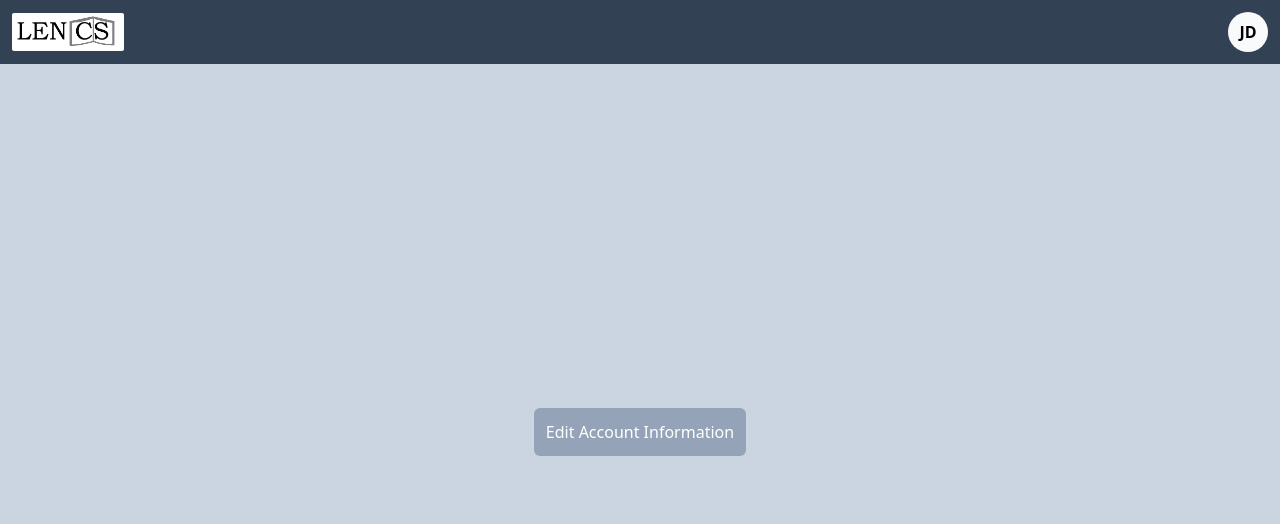
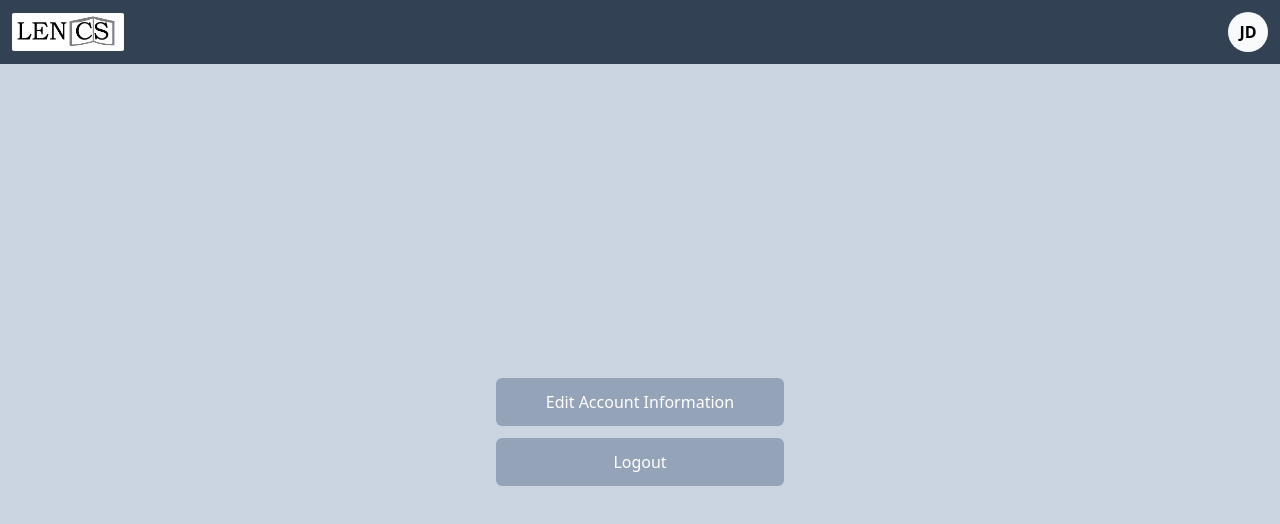
Before and after one commit to ilhanbae/Grouped, a React (Create React App) app in the folder front_end/: page /manageaccount in a window 1280 px wide. Shown: the top 524 px of the page. Built offline with nearby package versions, Linux system fonts and the light colour scheme.

Commit message:
Add logout link in manage account page

```diff
--- a/front_end/src/pages/EditProfile/EditProfile.jsx
+++ b/front_end/src/pages/EditProfile/EditProfile.jsx
@@ -7,7 +7,7 @@ const EditProfile = () => {
     firstname: "",
     lastname: "",
     bio: "",
-    school: "Not Applicable",
+    school: "",
   });
   const navigate = useNavigate();
 
--- a/front_end/src/pages/ManageAccount/ManageAccount.jsx
+++ b/front_end/src/pages/ManageAccount/ManageAccount.jsx
@@ -1,18 +1,32 @@
 import React from "react";
 import { Link } from "react-router-dom";
+import { useNavigate } from "react-router-dom";
 
 const ManageAccount = () => {
+  const navigate = useNavigate();
+  const handleLogout = () => {
+    // TODO: Should confirm if the user really want to logout
+    navigate("/");
+  };
+
   return (
-    <div className="flex items-center flex-col bg-slate-300">
+    <div className="h-full flex flex-col items-center bg-slate-300">
       {/* Links */}
-      <div className="min-h-full min-w-full flex flex-col items-center justify-center flex-grow ">
+      <div className="h-full w-72 flex items-center text-center justify-center flex-col  space-y-3">
         {/* Edit Account Information */}
         <Link
-          className="p-3 rounded-md text-white bg-slate-400 hover:bg-slate-500"
+          className="w-full p-3 rounded-md text-white bg-slate-400 hover:bg-slate-500"
           to="/editprofile"
         >
           Edit Account Information
         </Link>
+        {/* Edit Account Information */}
+        <button
+          className="w-full p-3 rounded-md text-white bg-slate-400 hover:bg-slate-500"
+          onClick={handleLogout}
+        >
+          Logout
+        </button>
       </div>
     </div>
   );
```
